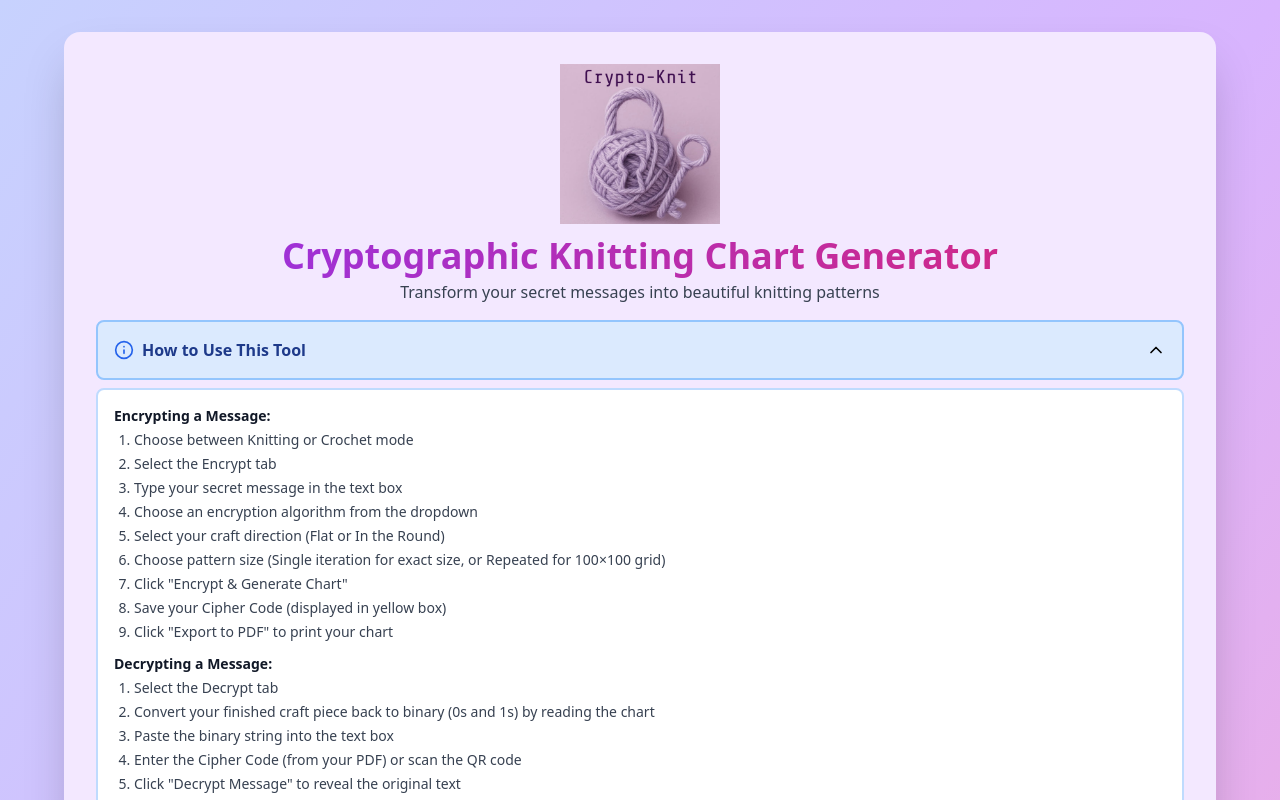
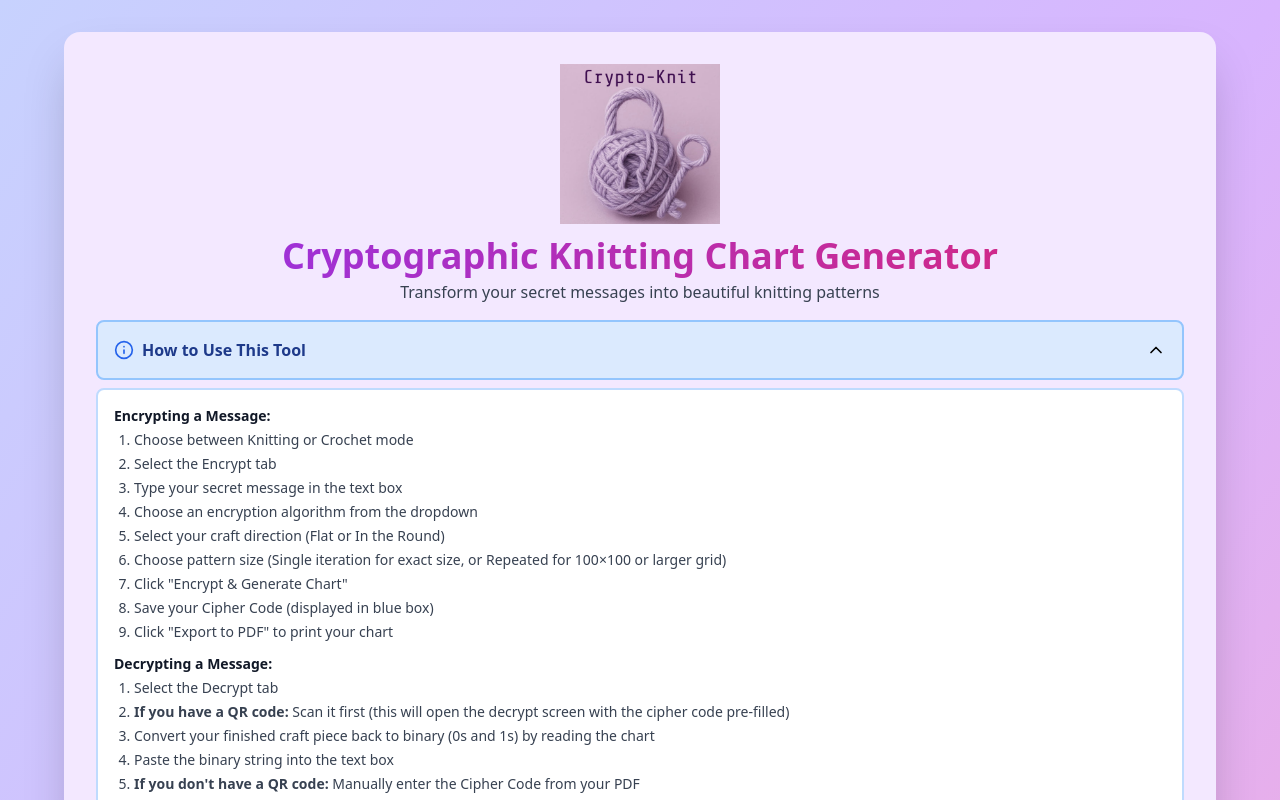
Before and after one commit to chelseanorrgard/crypto-knit, a React (Create React App) app: page / in a window 1280 px wide. Both pictures are taken after a click on the button "How to Use This Tool". Shown: the top 800 px of the page. Built offline with nearby package versions, Linux system fonts and the light colour scheme.

Commit message:
Modifications to instructions

```diff
--- a/src/App.js
+++ b/src/App.js
@@ -544,8 +544,8 @@ React.useEffect(() => {
               gap: 20px;
               margin: 15px 0;
               padding: 15px;
-              background: #fffef0;
-              border: 3px solid #ffd700;
+              background: #dbeafe;
+              border: 3px solid #60a5fa;
               border-radius: 8px;
             }
             .cipher-code-box {
@@ -559,7 +559,7 @@ React.useEffect(() => {
             .cipher-code-box .code {
               font-size: 32px;
               font-weight: bold;
-              color: #d97706;
+              color: #1e40af;
               font-family: monospace;
             }
             .qr-code {
@@ -619,8 +619,8 @@ React.useEffect(() => {
             .decrypt-info {
               margin-top: 15px;
               padding: 10px;
-              background: #fff3cd;
-              border: 2px solid #ffc107;
+              background: #dbeafe;
+              border: 2px solid #60a5fa;
               border-radius: 8px;
             }
             @media print {
@@ -726,9 +726,9 @@ React.useEffect(() => {
                       <li>Type your secret message in the text box</li>
                       <li>Choose an encryption algorithm from the dropdown</li>
                       <li>Select your craft direction (Flat or In the Round)</li>
-                      <li>Choose pattern size (Single iteration for exact size, or Repeated for 100×100 grid)</li>
+                      <li>Choose pattern size (Single iteration for exact size, or Repeated for 100×100 or larger grid)</li>
                       <li>Click "Encrypt & Generate Chart"</li>
-                      <li>Save your Cipher Code (displayed in yellow box)</li>
+                      <li>Save your Cipher Code (displayed in blue box)</li>
                       <li>Click "Export to PDF" to print your chart</li>
                     </ol>
                   </div>
@@ -737,9 +737,10 @@ React.useEffect(() => {
                     <h4 className="font-bold text-gray-900 mb-1">Decrypting a Message:</h4>
                     <ol className="list-decimal ml-5 space-y-1">
                       <li>Select the Decrypt tab</li>
+                      <li><strong>If you have a QR code:</strong> Scan it first (this will open the decrypt screen with the cipher code pre-filled)</li>
                       <li>Convert your finished craft piece back to binary (0s and 1s) by reading the chart</li>
                       <li>Paste the binary string into the text box</li>
-                      <li>Enter the Cipher Code (from your PDF) or scan the QR code</li>
+                      <li><strong>If you don't have a QR code:</strong> Manually enter the Cipher Code from your PDF</li>
                       <li>Click "Decrypt Message" to reveal the original text</li>
                     </ol>
                   </div>
@@ -913,10 +914,10 @@ React.useEffect(() => {
 
               {encrypted && (
                 <div className="mt-6 p-4 bg-white rounded-lg border-2 border-purple-200">
-                  <div className="mb-4 p-3 bg-yellow-100 border-2 border-yellow-400 rounded-lg">
-                    <p className="text-sm font-semibold text-yellow-900 mb-1">Your Cipher Code:</p>
-                    <p className="text-2xl font-bold text-yellow-900">{algorithms[algorithm].code}</p>
-                    <p className="text-xs text-yellow-800 mt-1">Save this code - you'll need it to decrypt!</p>
+                  <div className="mb-4 p-3 bg-blue-100 border-2 border-blue-400 rounded-lg">
+                    <p className="text-sm font-semibold text-blue-900 mb-1">Your Cipher Code:</p>
+                    <p className="text-2xl font-bold text-blue-900">{algorithms[algorithm].code}</p>
+                    <p className="text-xs text-blue-800 mt-1">Save this code - you'll need it to decrypt!</p>
                   </div>
                   <p className="text-sm text-gray-600 mb-1">Encrypted Text:</p>
                   <p className="font-mono text-sm break-all">{encrypted}</p>
```
